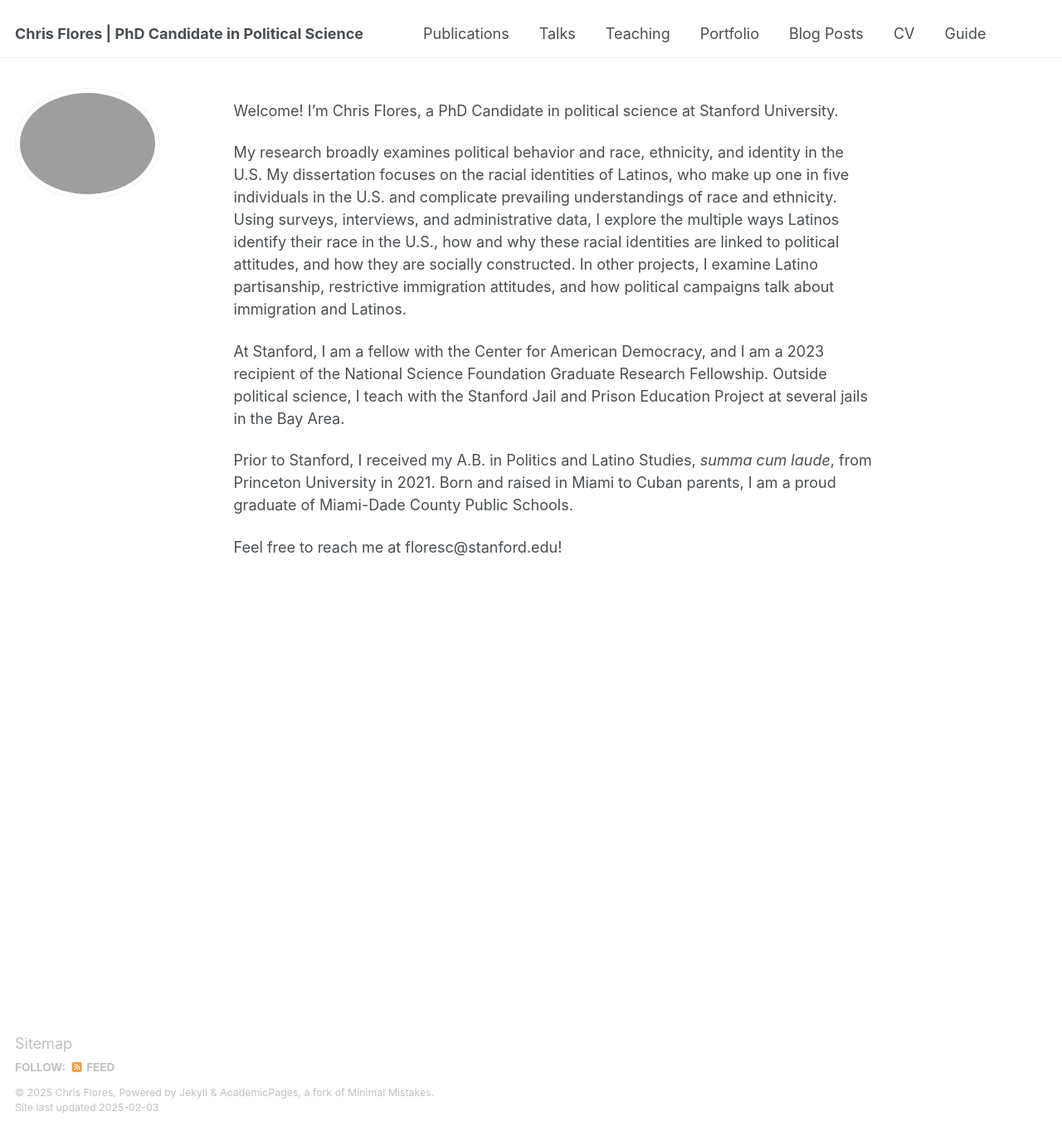
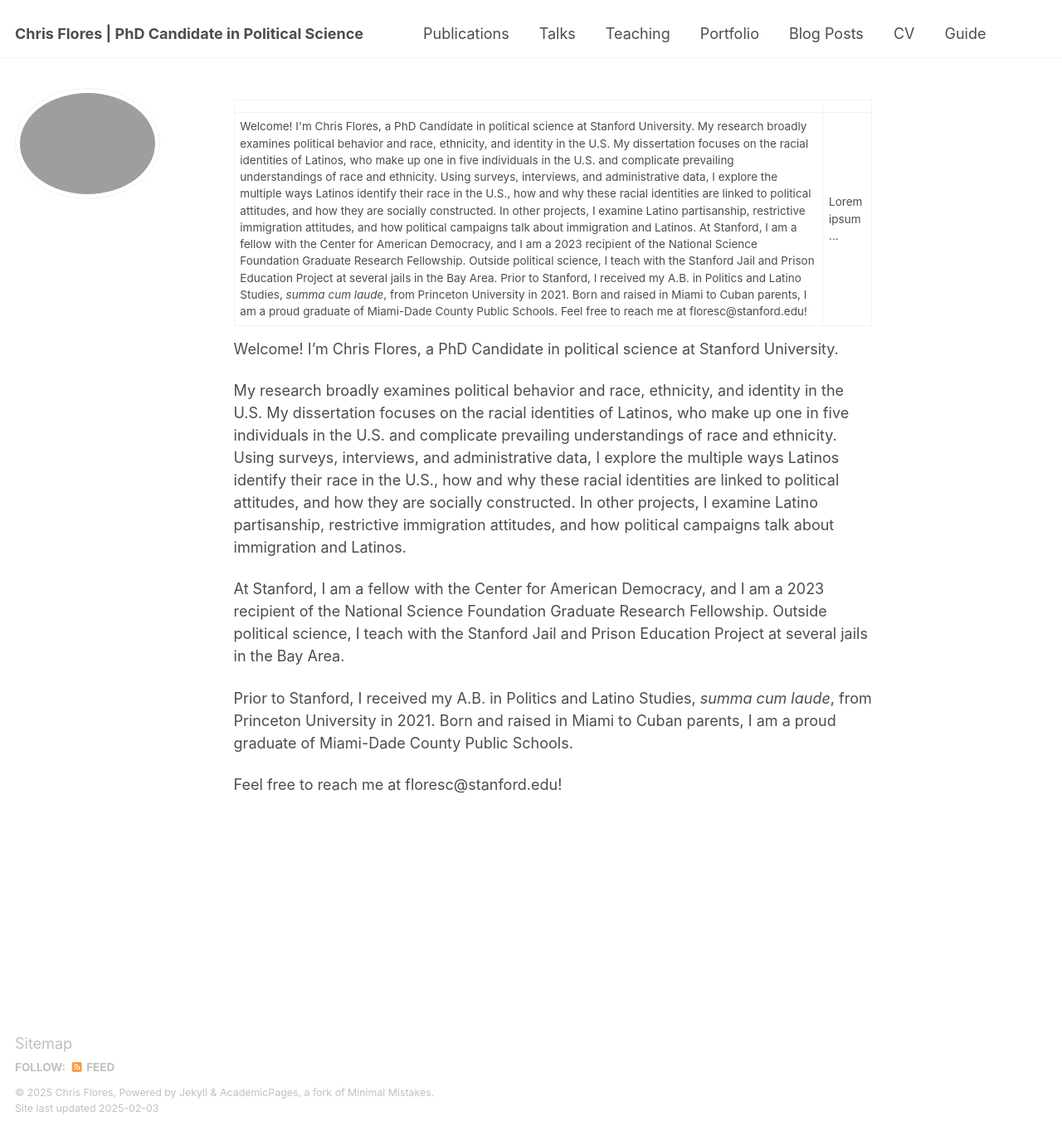
Before and after one commit to chris-flor/chris-flor.github.io, a Jekyll site: the page built from _pages/about.md, in a window 1280 px wide and 1363 px high. Shown: the whole window at 83% size. Built offline with Jekyll 4.4.1, drawn with Linux system fonts in a browser that asks for light colours.

Commit message:
Update about.md

```diff
--- a/_pages/about.md
+++ b/_pages/about.md
@@ -6,6 +6,25 @@ redirect_from:
   - /about/
   - /about.html
 ---
+
+<table border="0">
+ <tr>
+    <td><b style="font-size:30px"></b></td>
+    <td><b style="font-size:30px"></b></td>
+ </tr>
+ <tr>
+    <td>Welcome! I'm Chris Flores, a PhD Candidate in political science at Stanford University.
+
+My research broadly examines political behavior and race, ethnicity, and identity in the U.S. My dissertation focuses on the racial identities of Latinos, who make up one in five individuals in the U.S. and complicate prevailing understandings of race and ethnicity. Using surveys, interviews, and administrative data, I explore the multiple ways Latinos identify their race in the U.S., how and why these racial identities are linked to political attitudes, and how they are socially constructed. In other projects, I examine Latino partisanship, restrictive immigration attitudes, and how political campaigns talk about immigration and Latinos.
+
+At Stanford, I am a fellow with the Center for American Democracy, and I am a 2023 recipient of the National Science Foundation Graduate Research Fellowship. Outside political science, I teach with the Stanford Jail and Prison Education Project at several jails in the Bay Area.
+
+Prior to Stanford, I received my A.B. in Politics and Latino Studies, <i>summa cum laude</i>, from Princeton University in 2021. Born and raised in Miami to Cuban parents, I am a proud graduate of Miami-Dade County Public Schools.
+
+Feel free to reach me at floresc@stanford.edu!</td>
+    <td>Lorem ipsum ...</td>
+ </tr>
+</table>
 
 Welcome! I'm Chris Flores, a PhD Candidate in political science at Stanford University.
 
```
